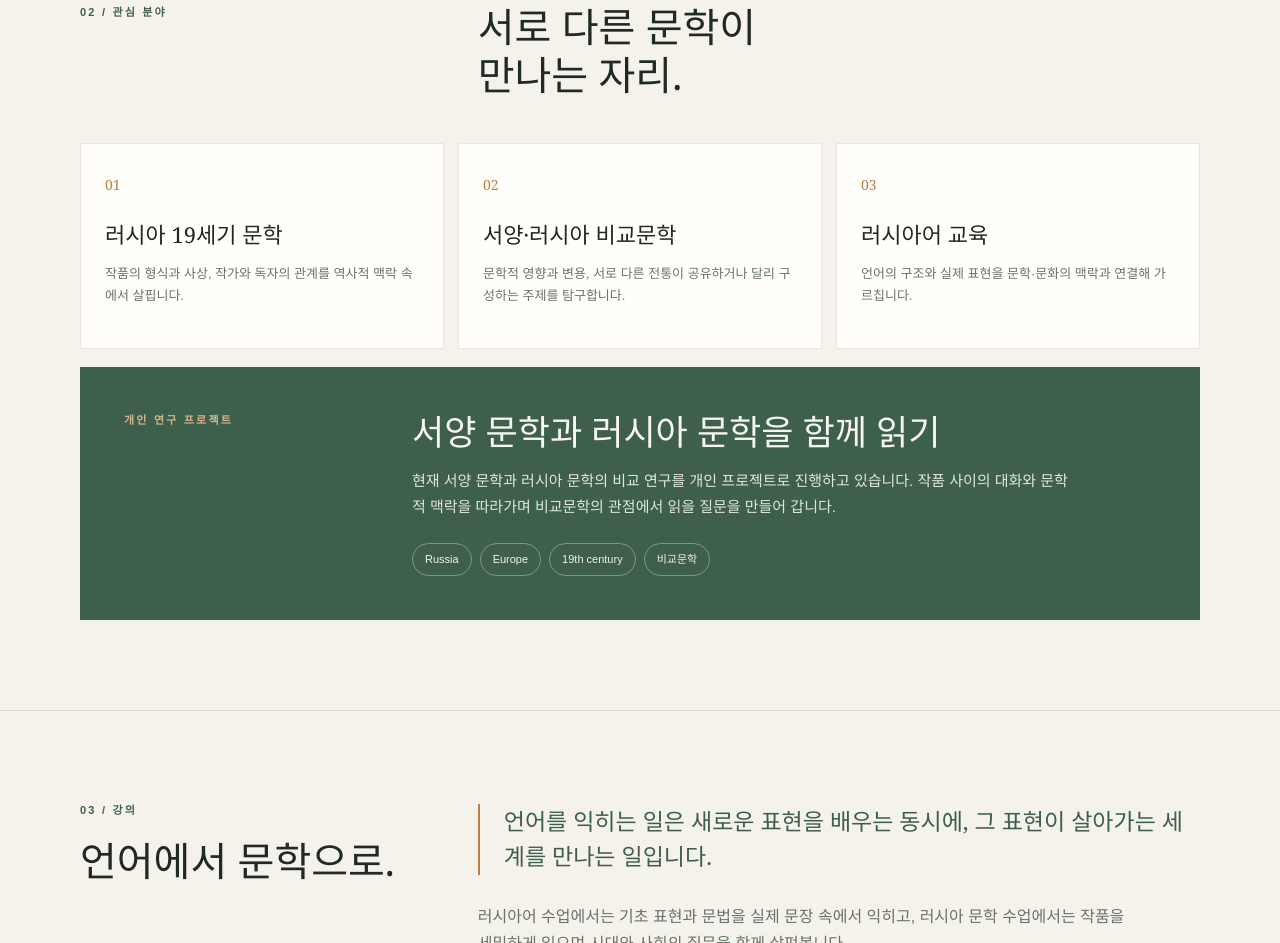
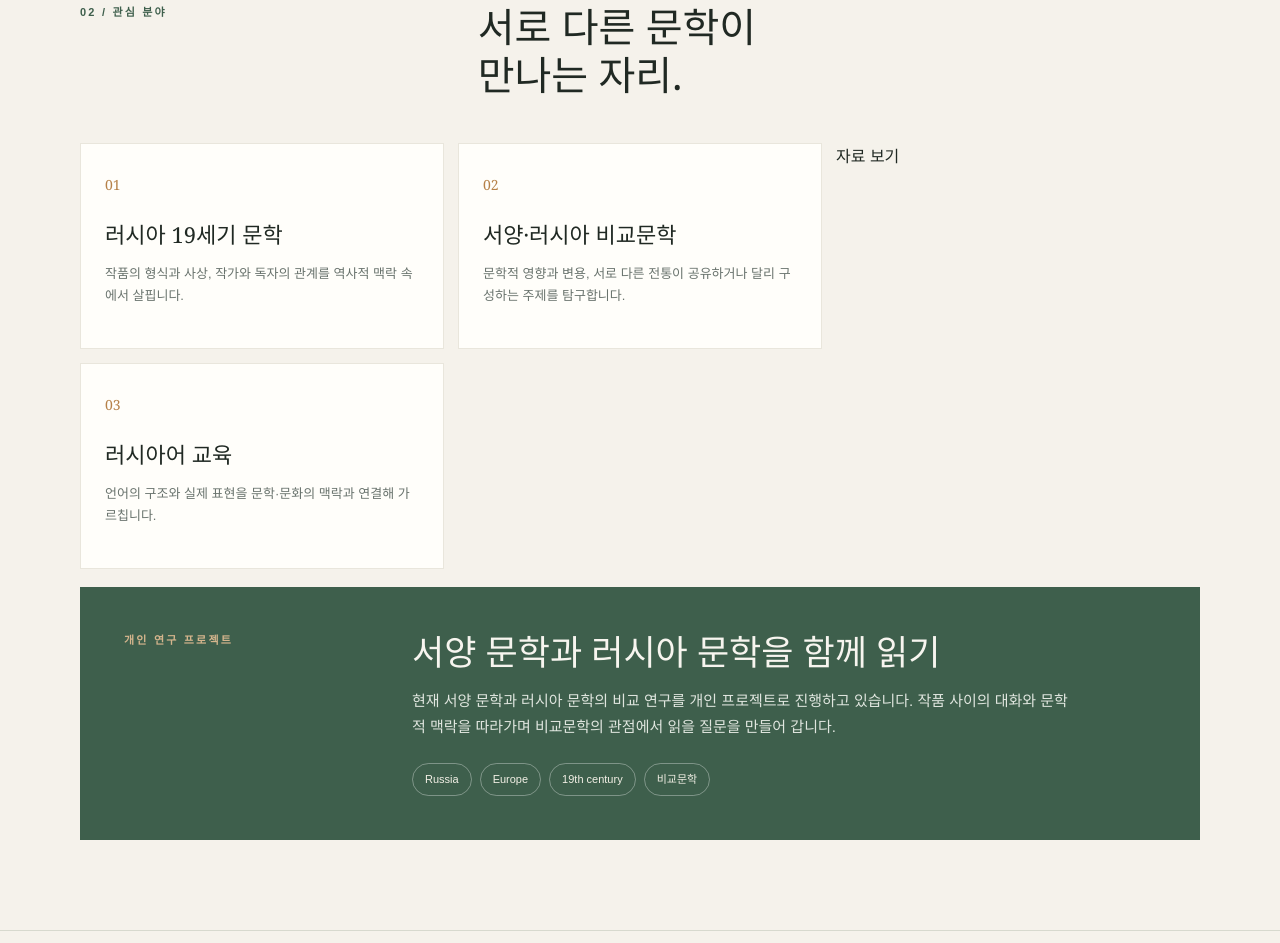
Before and after one commit to arachika/arachika.github.io, a plain HTML site: page index.html in a window 1280 px wide. Shown: the part 1158-2101 px from the top of the page. Drawn offline with Linux system fonts and the light colour scheme.

Commit message:
Add link to materials in index.html
Added a link to view materials related to the project.

```diff
--- a/index.html
+++ b/index.html
@@ -49,6 +49,8 @@
         <div class="cards">
           <article class="card"><span class="num">01</span><h3 data-ko="러시아 19세기 문학" data-en="Nineteenth-century Russian literature">러시아 19세기 문학</h3><p data-ko="작품의 형식과 사상, 작가와 독자의 관계를 역사적 맥락 속에서 살핍니다." data-en="Form, ideas, and the relationship between writers and readers in historical context.">작품의 형식과 사상, 작가와 독자의 관계를 역사적 맥락 속에서 살핍니다.</p></article>
           <article class="card"><span class="num">02</span><h3 data-ko="서양·러시아 비교문학" data-en="Western–Russian comparative literature">서양·러시아 비교문학</h3><p data-ko="문학적 영향과 변용, 서로 다른 전통이 공유하거나 달리 구성하는 주제를 탐구합니다." data-en="Literary influence and transformation, and themes shared or reshaped across traditions.">문학적 영향과 변용, 서로 다른 전통이 공유하거나 달리 구성하는 주제를 탐구합니다.</p></article>
+         <a href="materials/Medievalism-Dickens-Seven Poor Travellers.pdf">자료 보기
+</a>
           <article class="card"><span class="num">03</span><h3 data-ko="러시아어 교육" data-en="Teaching Russian">러시아어 교육</h3><p data-ko="언어의 구조와 실제 표현을 문학·문화의 맥락과 연결해 가르칩니다." data-en="Connecting language structures and everyday expression with literary and cultural contexts.">언어의 구조와 실제 표현을 문학·문화의 맥락과 연결해 가르칩니다.</p></article>
         </div>
         <div class="research" style="margin-top:18px"><div class="eyebrow" data-ko="개인 연구 프로젝트" data-en="Ongoing personal project">개인 연구 프로젝트</div><div><h2 data-ko="서양 문학과 러시아 문학을 함께 읽기" data-en="Reading Western and Russian literature together">서양 문학과 러시아 문학을 함께 읽기</h2><p data-ko="현재 서양 문학과 러시아 문학의 비교 연구를 개인 프로젝트로 진행하고 있습니다. 작품 사이의 대화와 문학적 맥락을 따라가며 비교문학의 관점에서 읽을 질문을 만들어 갑니다." data-en="I am pursuing a personal project in Western–Russian comparative literature, following conversations between works and developing questions through a comparative lens.">현재 서양 문학과 러시아 문학의 비교 연구를 개인 프로젝트로 진행하고 있습니다. 작품 사이의 대화와 문학적 맥락을 따라가며 비교문학의 관점에서 읽을 질문을 만들어 갑니다.</p><div class="keywords"><span>Russia</span><span>Europe</span><span>19th century</span><span data-ko="비교문학" data-en="Comparative literature">비교문학</span></div></div></div>
```
